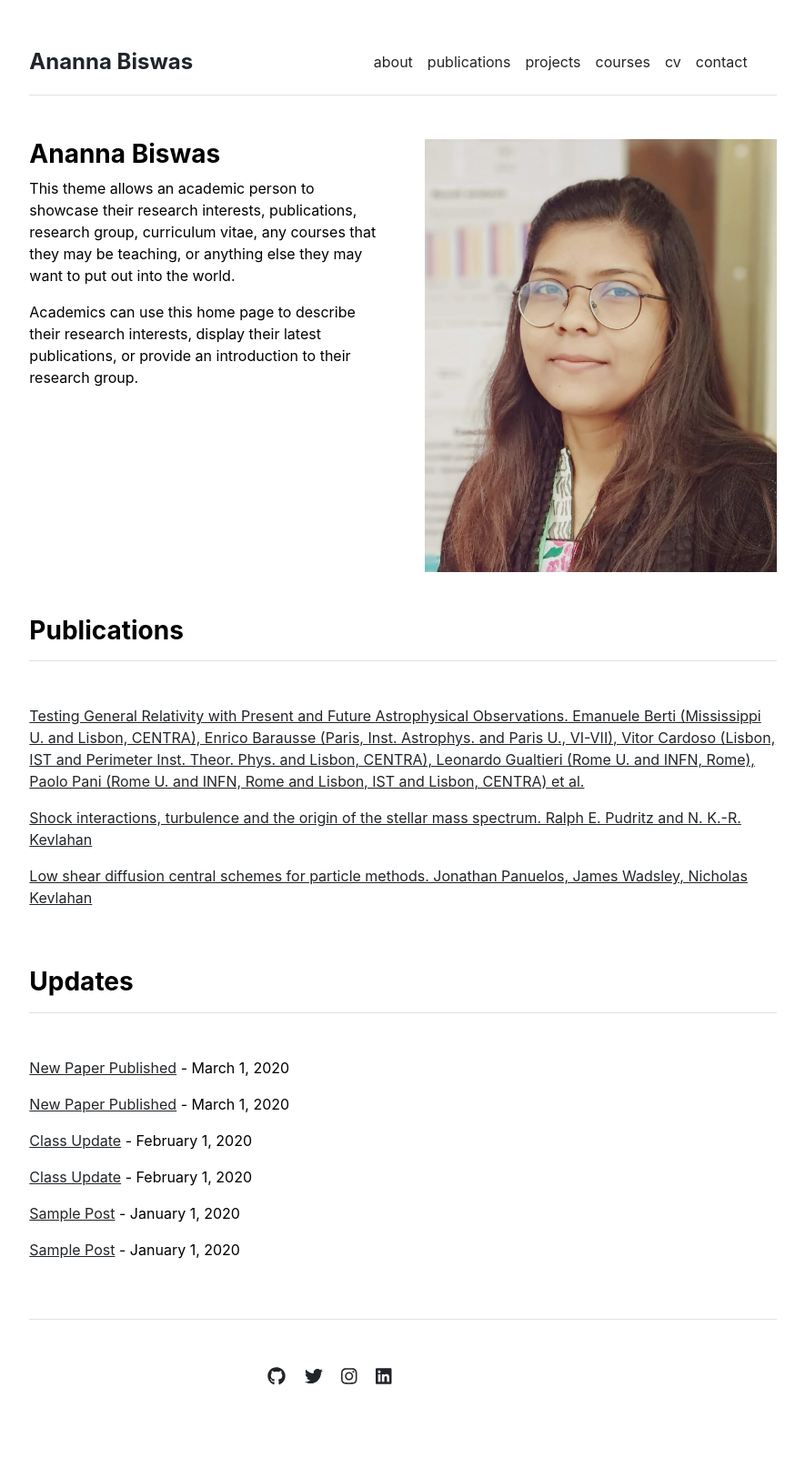
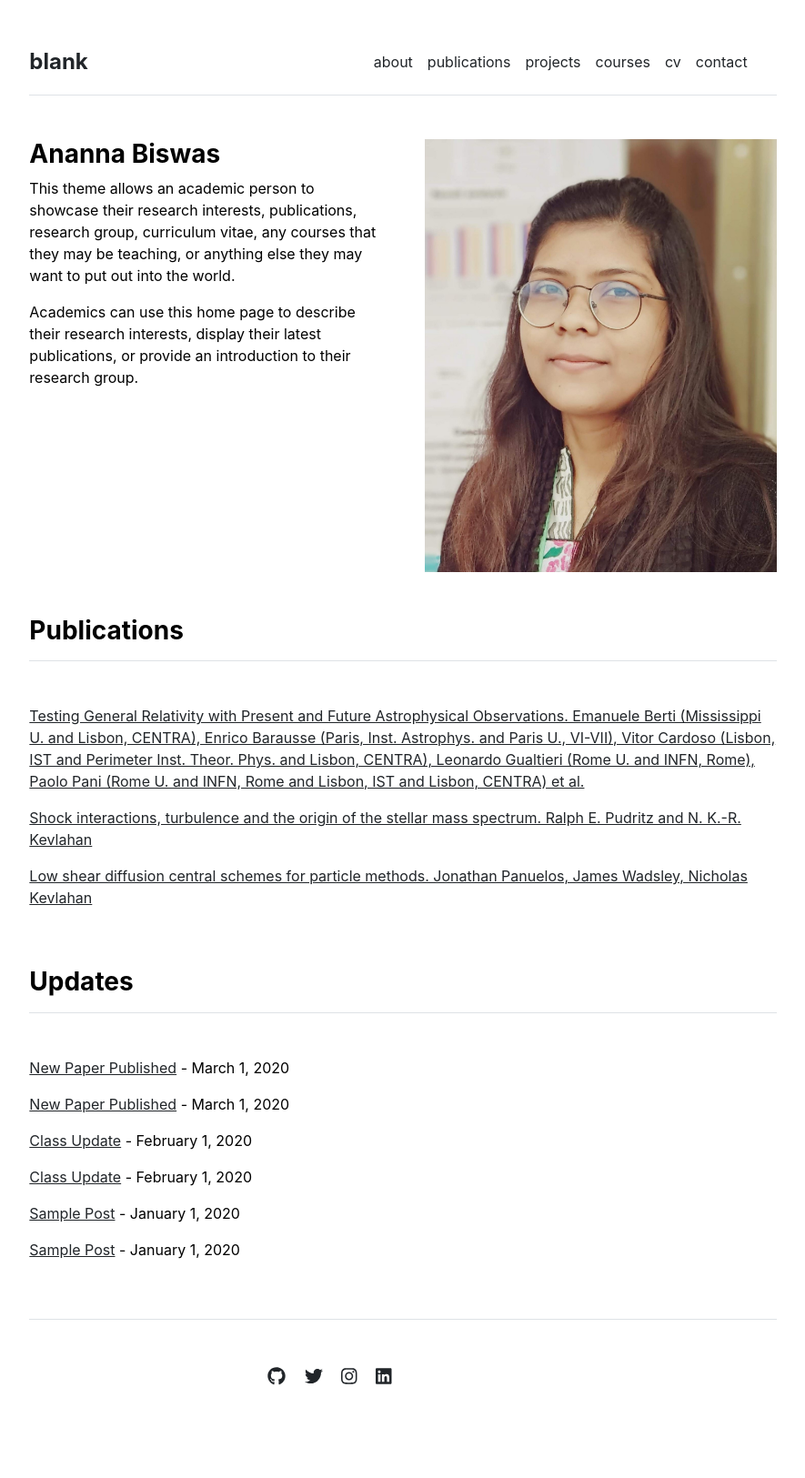
Before and after one commit to Anannabiswas/anannabiswas.github.io, a Jekyll site: the page built from index.md, in a window 1280 px wide. Shown: the whole page at 91% size, without its empty margins (197-1082 px from the left). Built offline with Jekyll 4.4.1, drawn with Linux system fonts in a browser that asks for light colours.

Commit message:
Update _config.yml

```diff
--- a/_config.yml
+++ b/_config.yml
@@ -2,5 +2,5 @@ url: "" # the base hostname & protocol for your site, e.g. http://example.com
 baseurl: "" # the subpath of your site, e.g. /blog
 #title: "academic" # the name of your site, e.g. ACME Corp.
 #description: "a Jekyll theme for academia"
-title: "Ananna Biswas" # the name of your site, e.g. ACME Corp.
+title: blank # the name of your site, e.g. ACME Corp.
 #description: "portfolio"
```
